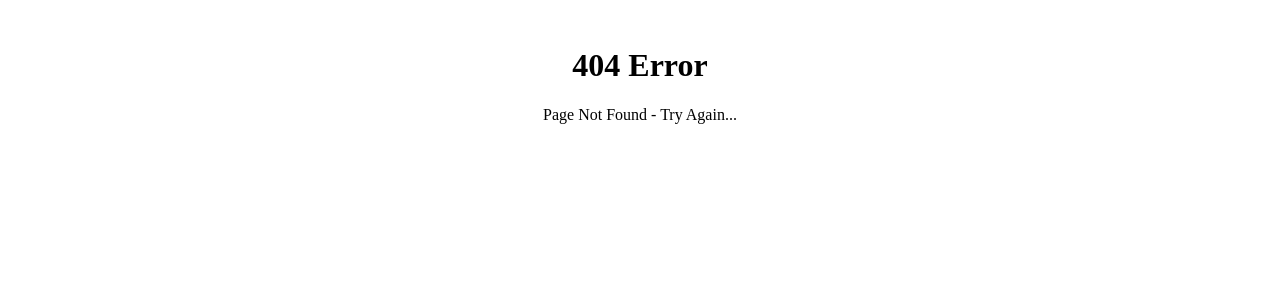
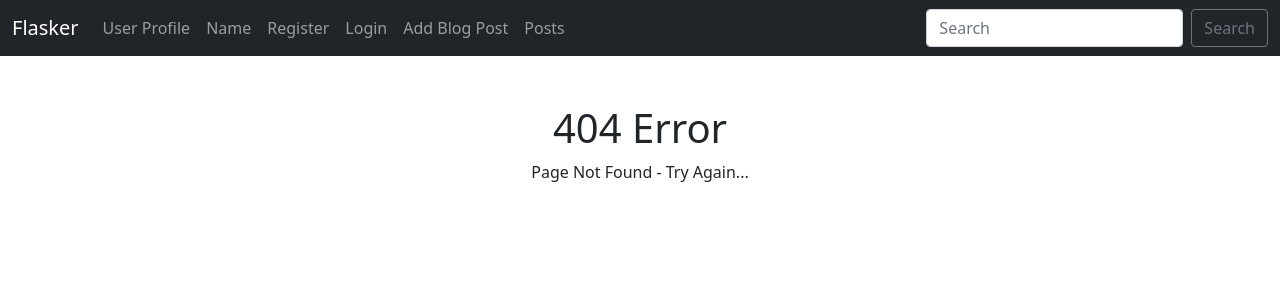
Before and after one commit to dansch2002/flask-blog, a Flask app: template templates/404.html in a window 1280 px wide. Shown: the top 300 px of the page. Run offline with Flask 2, Linux system fonts and the light colour scheme; the template is opened without the code that fills it, so the values that code supplies are empty.

Commit message:
modified templates

```diff
--- a/templates/404.html
+++ b/templates/404.html
@@ -1,6 +1,9 @@
-<br/>
-<center>
-    <h1>404 Error</h1>
-	<p>Page Not Found - Try Again...</p>
+{% extends 'base.html' %}
 
-</center>
+{% block content %}<br/>
+    <center>
+        <h1>404 Error</h1>
+        <p>Page Not Found - Try Again...</p>
+
+    </center>
+{% endblock %}
--- /dev/null
+++ b/templates/base.html
@@ -0,0 +1,36 @@
+<!doctype html>
+<html lang="en">
+  <head>
+    <!-- Required meta tags -->
+    <meta charset="utf-8">
+    <meta name="viewport" content="width=device-width, initial-scale=1">
+
+    <!-- Bootstrap CSS -->
+    <link href="https://cdn.jsdelivr.net/npm/bootstrap@5.0.0-beta1/dist/css/bootstrap.min.css" rel="stylesheet" integrity="sha384-giJF6kkoqNQ00vy+HMDP7azOuL0xtbfIcaT9wjKHr8RbDVddVHyTfAAsrekwKmP1" crossorigin="anonymous">
+
+    <!-- Our CSS -->
+    <link href="{{ url_for('static', filename='css/style.css') }}" rel="stylesheet">
+
+
+    <title>Flasker!</title>
+  </head>
+  <body>
+  	{% include 'navbar.html' %}
+  	<br/>
+  	<div class="container">
+		{% block content %}
+		{% endblock %}
+	</div>
+
+    <!-- Optional JavaScript; choose one of the two! -->
+
+    <!-- Option 1: Bootstrap Bundle with Popper -->
+    <script src="https://cdn.jsdelivr.net/npm/bootstrap@5.0.0-beta1/dist/js/bootstrap.bundle.min.js" integrity="sha384-ygbV9kiqUc6oa4msXn9868pTtWMgiQaeYH7/t7LECLbyPA2x65Kgf80OJFdroafW" crossorigin="anonymous"></script>
+
+    <!-- Option 2: Separate Popper and Bootstrap JS -->
+    <!--
+    <script src="https://cdn.jsdelivr.net/npm/@popperjs/core@2.5.4/dist/umd/popper.min.js" integrity="sha384-q2kxQ16AaE6UbzuKqyBE9/u/KzioAlnx2maXQHiDX9d4/zp8Ok3f+M7DPm+Ib6IU" crossorigin="anonymous"></script>
+    <script src="https://cdn.jsdelivr.net/npm/bootstrap@5.0.0-beta1/dist/js/bootstrap.min.js" integrity="sha384-pQQkAEnwaBkjpqZ8RU1fF1AKtTcHJwFl3pblpTlHXybJjHpMYo79HY3hIi4NKxyj" crossorigin="anonymous"></script>
+    -->
+  </body>
+</html>
--- a/templates/index.html
+++ b/templates/index.html
@@ -1,3 +1,8 @@
+{% extends 'base.html' %}
+
+{% block content %}
+
+
     <h1>Hello World!</h1>
 
     <p>This is my first webpage!!!</p>
@@ -29,3 +34,4 @@
 
     <br/><br/>
     {{ favorite_pizza|reverse }}<br/>
+{% endblock %}
--- /dev/null
+++ b/templates/navbar.html
@@ -0,0 +1,57 @@
+<nav class="navbar navbar-expand-lg navbar-dark bg-dark">
+  <div class="container-fluid">
+    <a class="navbar-brand" href="{{ url_for('index') }}">Flasker</a>
+    <button class="navbar-toggler" type="button" data-bs-toggle="collapse" data-bs-target="#navbarSupportedContent" aria-controls="navbarSupportedContent" aria-expanded="false" aria-label="Toggle navigation">
+      <span class="navbar-toggler-icon"></span>
+    </button>
+    <div class="collapse navbar-collapse" id="navbarSupportedContent">
+      <ul class="navbar-nav me-auto mb-2 mb-lg-0">
+
+        <li class="nav-item">
+          <a class="nav-link" href="{{ url_for('user', name='John')}}">User Profile</a>
+        </li>
+
+        <li class="nav-item">
+          <a class="nav-link" href="{{ url_for('name')}}">Name</a>
+        </li>
+
+        {% if current_user.is_authenticated %}
+          <li class="nav-item">
+            <a class="nav-link" href="{{ url_for('dashboard')}}">Dashboard</a>
+          </li>
+
+          {% if current_user.id == 1 %}
+          <li class="nav-item">
+            <a class="nav-link" href="{{ url_for('admin')}}">Admin</a>
+          </li>
+          {% endif %}
+
+          <li class="nav-item">
+            <a class="nav-link" href="{{ url_for('logout')}}">Logout</a>
+          </li>
+        {% else %}
+          <li class="nav-item">
+            <a class="nav-link" href="{{ url_for('add_user')}}">Register</a>
+          </li>
+          <li class="nav-item">
+            <a class="nav-link" href="{{ url_for('login')}}">Login</a>
+          </li>
+        {% endif %}
+        <li class="nav-item">
+          <a class="nav-link" href="{{ url_for('add_post')}}">Add Blog Post</a>
+        </li>
+
+         <li class="nav-item">
+          <a class="nav-link" href="{{ url_for('posts')}}">Posts</a>
+        </li>
+
+
+      </ul>
+      <form method="POST" action="{{ url_for('search')}}" class="d-flex">
+        {{ form.hidden_tag() }}
+        <input class="form-control me-2" type="search" placeholder="Search" aria-label="Search" name="searched">
+        <button class="btn btn-outline-secondary" type="submit">Search</button>
+      </form>
+    </div>
+  </div>
+</nav>
```
Also changed, not shown: templates/500.html (+9 -5 lines), templates/user.html (+7 -1 lines). Lines whose indentation alone changed are shown as unchanged.
